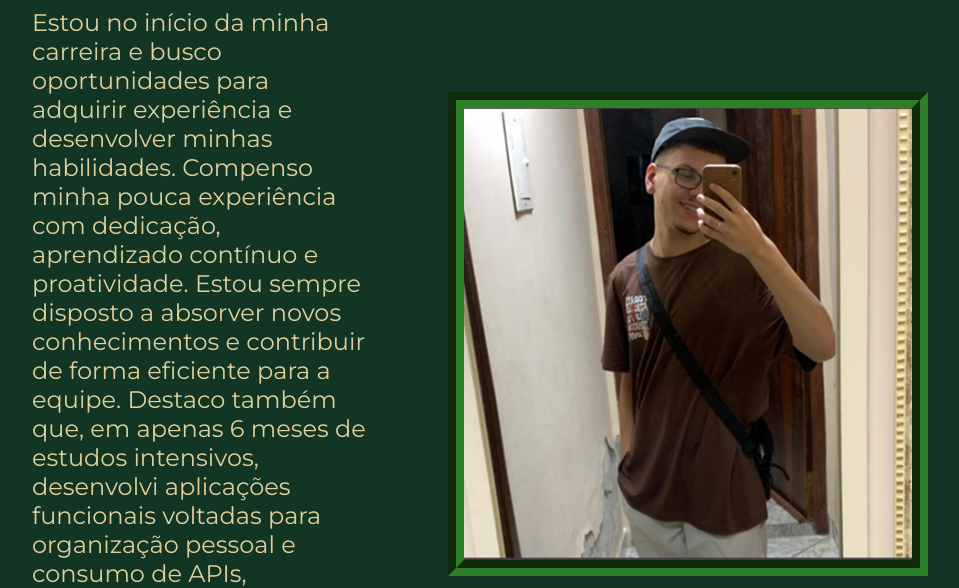
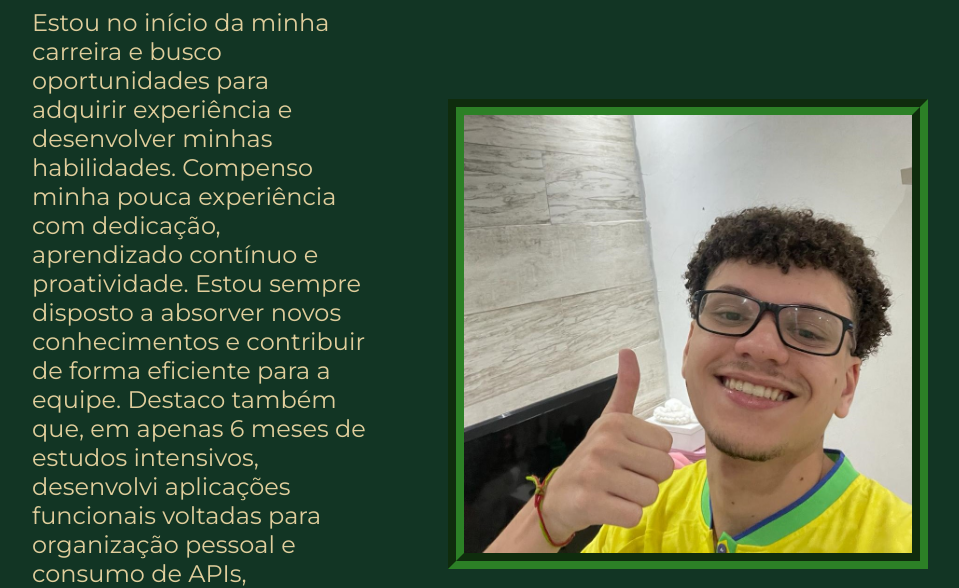
Before and after one commit to MiguelSallesV/siteportfolio, a plain HTML site: page about.html in a window 1280 px wide. Shown: the part 238-826 px from the top of the page, without its empty margins (160-1119 px from the left). Drawn offline with nearby package versions, Linux system fonts and the light colour scheme.

Commit message:
Mudança Foto Sobre Mim

```diff
--- a/about.html
+++ b/about.html
@@ -24,7 +24,7 @@
             </p>
             <p class="sobremim__conteudo__paragrafo"></p>
         </section>
-        <img class="foto" src="./assets/Sobre Mim.png" alt="Foto Miguel Sobre Mim">
+        <img class="foto" src="./assets/Sobre Mim.jpg" alt="Foto Miguel Sobre Mim">
     </main>
     <footer class="rodape">
         <p class="rodape__texto">Desenvolvido por Miguel Salles do Vale</p>
```
Also changed, not shown: assets/Sobre Mim.jpg (added), assets/Sobre Mim.png (deleted).
